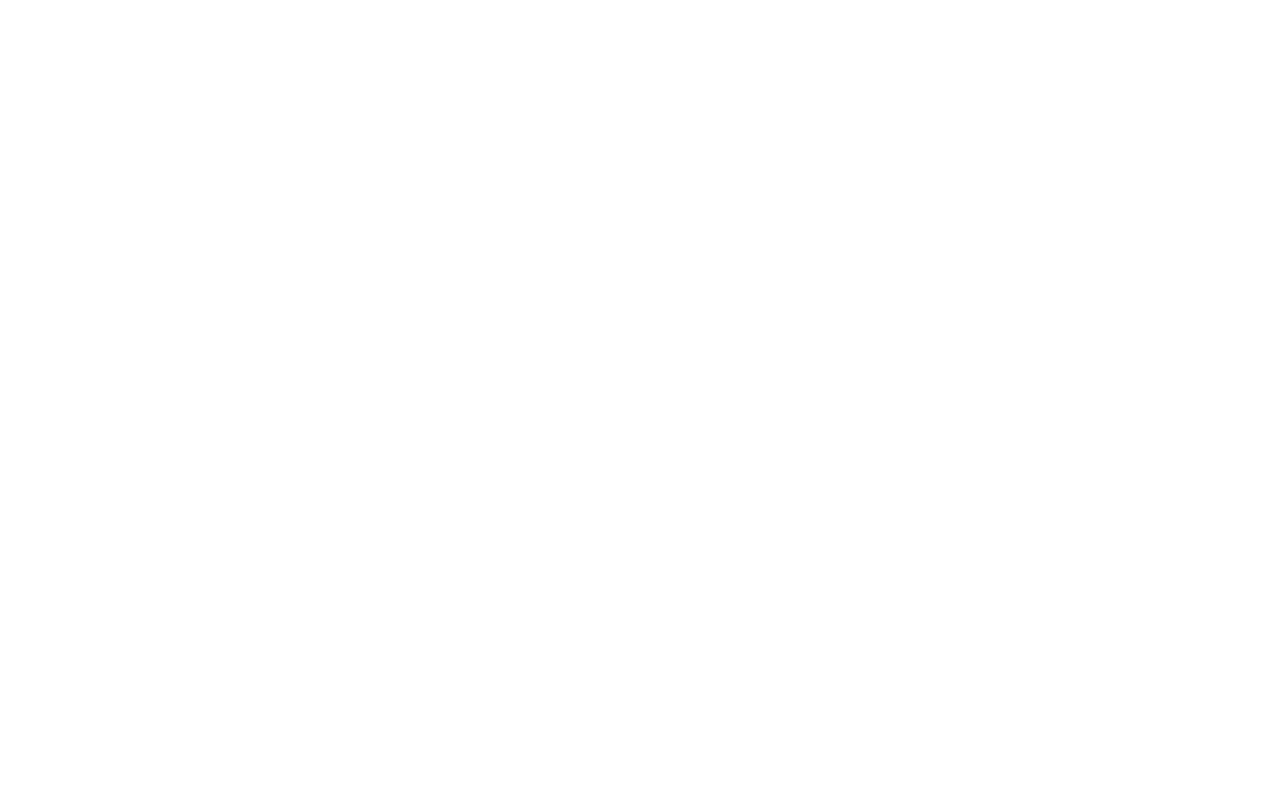
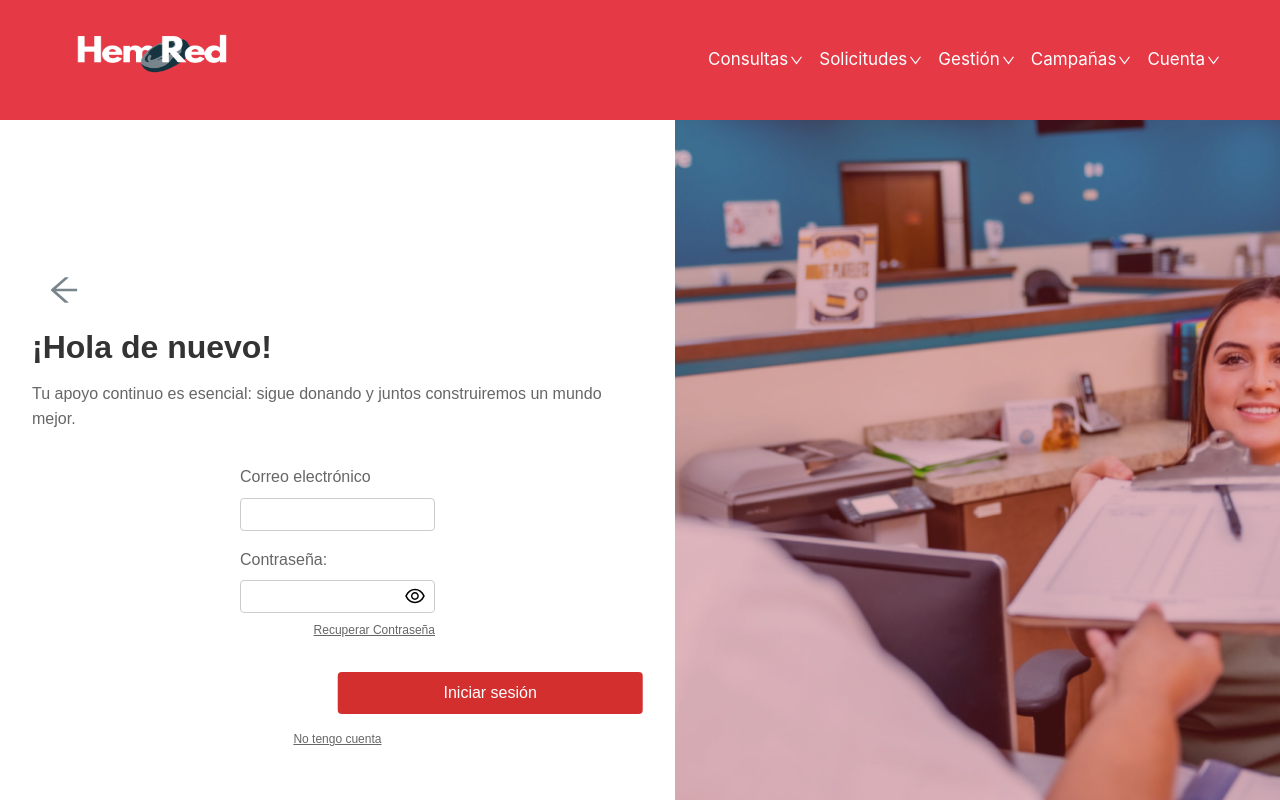
Before and after one commit to AlejandroBeltre/HemoRed, a React (Create React App) app in the folder frontend/: page /loginUser in a window 1280 px wide. Before the commit this address had no page. Shown: the top 800 px of the page. Built offline with nearby package versions, Linux system fonts and the light colour scheme.

Commit message:
finished login an created the recover password page

```diff
--- a/frontend/src/App.js
+++ b/frontend/src/App.js
@@ -3,6 +3,8 @@ import React, {useState, useEffect } from 'react';
 import { Routes, Route, Navigate } from 'react-router-dom';
 import HomePage from './homePage/homePage';
 import RegisterUser from './registerUser/registerUser';
+import LoginUser from './logIn/loginUser';
+import RecoverPassword from './recoverPassword/recoverPassword';
 
 function App() {
   return (
@@ -10,6 +12,8 @@ function App() {
       <Routes>
         <Route path="/" element={<HomePage />}/>
         <Route path="/registerUser" element={<RegisterUser />}/>
+        <Route path="/loginUser" element={<LoginUser />}/>
+        <Route path="/recoverPassword" element={<RecoverPassword />}/>
       </Routes>
     </div>
   );
--- a/frontend/src/components/dropdownMenuCuenta.jsx
+++ b/frontend/src/components/dropdownMenuCuenta.jsx
@@ -7,7 +7,8 @@ const Dropdown = ({ visible }) => {
   return (
     <div className="dropdown-menu">
       <ul>
-        <li><Link to="registerUser" style={{textDecoration: 'none', color: 'inherit'}}>Registro</Link></li>
+        <li><Link to="/registerUser" style={{textDecoration: 'none', color: 'inherit'}}>Registrarme</Link></li>
+        <li><Link to="/loginUser" style={{textDecoration: 'none', color: 'inherit'}}>Iniciar sesión</Link></li>
       </ul>
     </div>
   );
--- a/frontend/src/components/footer.css
+++ b/frontend/src/components/footer.css
@@ -1,7 +1,8 @@
-.container {
+.container-footer {
     max-width: 1200px;
     margin: 0 auto;
     padding: 0 20px;
+    color: white;
   }
 
 footer {
@@ -43,10 +44,15 @@ footer {
     font-size: 40px;
   }
 
-  .footer-bottom {
+  .footer-bottom-foot {
     text-align: center;
+    color: white;
     border-top: 1px solid rgba(255, 255, 255, 0.1);
     padding-top: 1rem;
+  }
+
+  .footer-bottom-foot p {
+    color: white;
   }
 
   .logo{
--- a/frontend/src/components/footer.jsx
+++ b/frontend/src/components/footer.jsx
@@ -6,7 +6,7 @@ import logo from '../assets/images/HemoRedLogo.png'
 function Footer() {
     return (
         <footer>
-            <div className="container">
+            <div className="container-footer">
                 <div className="footer-content">
                     <div className="footer-links">
                         <img src={logo} alt="Logo" className='logo' />
@@ -22,7 +22,7 @@ function Footer() {
                         <XOutlined />
                     </div>
                 </div>
-                <div className="footer-bottom">
+                <div className="footer-bottom-foot">
                     <p>Grupo 02 | 2024 | Aseguramiento de la calidad</p>
                 </div>
             </div>
--- /dev/null
+++ b/frontend/src/logIn/loginUser.css
@@ -0,0 +1,128 @@
+.login-container {
+    display: flex;
+    height: 100vh;
+    font-family: Arial, sans-serif;
+  }
+
+  .login-form {
+    flex: 1;
+    padding: 2rem;
+    display: flex;
+    flex-direction: column;
+    justify-content: center;
+    text-align: left;
+  }
+
+  .back-button {
+    align-self: flex-start;
+    background: none;
+    border: none;
+    font-size: 1.5rem;
+    cursor: pointer;
+    margin-bottom: 1rem;
+  }
+
+  h1 {
+    color: #333;
+    margin-bottom: 0.5rem;
+
+  }
+
+  p {
+    color: #666;
+    margin-bottom: 2rem;
+  }
+
+  .form-group-login {
+    margin-bottom: 1rem;
+    position: relative;
+    gap: 1rem;
+    align-self: center;
+    align-items: center;
+    justify-content: center;
+    justify-self: center;
+  }
+
+  label {
+    display: block;
+    margin-bottom: 0.5rem;
+    color: #666;
+  }
+
+  input {
+    width: 100%;
+    padding: 0.5rem;
+    border: 1px solid #ccc;
+    border-radius: 4px;
+
+  }
+
+  .password-toggle {
+    position: absolute;
+    right: 10px;
+    top: 50%;
+    transform: translateY(-50%);
+    cursor: pointer;
+  }
+
+  .submit-button {
+    display: block;
+    width: 50%;
+    padding: 0.75rem;
+    left: 50%;
+    transform: translateX(50%);
+    background-color: #d32f2f;
+    color: white;
+    border: none;
+    border-radius: 4px;
+    cursor: pointer;
+    justify-self: center;
+    align-self: center;
+    place-self: center;
+    margin-top: 1rem;
+    font-size: 16px;
+  }
+
+  .no-account {
+    text-align: center;
+    margin-top: 1rem;
+    color: #666;
+    text-decoration: none;
+    font-size: 12px;
+  }
+
+  .image-container {
+    display: flex;
+    justify-content: center;
+  }
+
+  .image-container img {
+    max-width: 100%;
+    max-height: 100%;
+    object-fit: cover;
+    justify-content: center;
+  }
+
+  @media (max-width: 768px) {
+    .login-container {
+      flex-direction: column;
+    }
+
+    .image-container {
+      display: flex;
+      width: 100%;
+      height: 100%;
+    }
+    .image {
+        width: 100%;
+        height: 100%;
+    }
+  }
+
+  .recover-account {
+    text-align: right;
+    margin-top: 0.5rem;
+    color: #666;
+    text-decoration: none;
+    font-size: 12px;
+  }
--- /dev/null
+++ b/frontend/src/logIn/loginUser.jsx
@@ -0,0 +1,82 @@
+import React, { Component, useState } from 'react'
+import { Link, useNavigate } from 'react-router-dom'
+import Footer from '../components/footer'
+import Headers from '../components/header'
+import { ArrowLeftOutlined, EyeOutlined, EyeInvisibleOutlined} from '@ant-design/icons'
+import loginPhoto from '../assets/images/loginPhoto.png'
+import './loginUser.css'
+
+function LoginUser() {
+    const [passwordVisible, setPasswordVisible] = useState(false);
+    const [formData, setFormData] = useState({
+        email: '',
+        password: ''
+    })
+    const handleChange = (e) => {
+        const { name, value } = e.target;
+            setFormData({
+                ...formData,
+                [name]: value
+            });
+      };
+    const navigate = useNavigate();
+    const handleBack = () => {
+        navigate(-1);
+    }
+
+    const handleSubmit = (e) => {
+        e.preventDefault();
+        console.log(formData);
+        navigate('/');
+    }
+    return (
+      <div>
+        <Headers />
+        <div className="login-container">
+            <div className="login-form">
+                <ArrowLeftOutlined className="back" onClick={handleBack}/>
+                <h1>¡Hola de nuevo!</h1>
+                <p>Tu apoyo continuo es esencial: sigue donando y juntos construiremos un mundo mejor.</p>
+                <form>
+                <div className="form-group-login">
+                    <label htmlFor="email">Correo electrónico</label>
+                    <input
+                    type="email"
+                    id="email"
+                    name="email"
+                    value={formData.email}
+                    onChange={handleChange}
+                    required />
+                </div>
+                <div className="form-group-login">
+                <label htmlFor="password">Contraseña:</label>
+                <div className="password-input">
+                    <input
+                    type={passwordVisible ? 'text' : 'password'}
+                    id="password"
+                    name="password"
+                    value={formData.password}
+                    onChange={handleChange}
+                    required
+                    />
+                <button type="button" onClick={() => setPasswordVisible(!passwordVisible)} className='toggle-password'>
+                  {passwordVisible ? <EyeInvisibleOutlined /> : <EyeOutlined />}
+                </button>
+                </div>
+                <p className='recover-account'><Link to="/recoverPassword" style={{color: 'inherit'}}>Recuperar Contraseña</Link></p>
+            </div>
+                <button type="submit" className="submit-button">Iniciar sesión</button>
+                <p className='no-account'><Link to="/registerUser" style={{color: 'inherit'}}>No tengo cuenta</Link></p>
+                </form>
+            </div>
+            <div className="image-container">
+                <img src={loginPhoto} alt="Office worker at desk" className='image'/>
+            </div>
+            </div>
+        <Footer />
+      </div>
+    )
+  }
+
+
+export default LoginUser;
--- /dev/null
+++ b/frontend/src/recoverPassword/recoverPassword.jsx
@@ -0,0 +1,17 @@
+import React, { Component } from 'react'
+import { Link } from 'react-router-dom'
+import './recoverPassword.css'
+import Headers from '../components/header'
+import Footer from '../components/footer'
+
+function RecoverPassword() {
+    return (
+      <div>
+        <Headers />
+
+        <Footer />
+      </div>
+    )
+  }
+
+export default RecoverPassword;
--- a/frontend/src/registerUser/registerUser.css
+++ b/frontend/src/registerUser/registerUser.css
@@ -118,6 +118,7 @@
     left: 42%;
     transform: translateX(-50%);
     width: 50%;
+    top: 96%;
     transform: translateY(50%);
     color: #79858C;
     font-size: 14px!important;
--- a/frontend/src/registerUser/registerUser.jsx
+++ b/frontend/src/registerUser/registerUser.jsx
@@ -323,7 +323,7 @@ function RegisterUser() {
             <button type="submit" className="register-button">Registrarse</button>
             </form>
             <p className="login-link">
-                <Link to="/login" style={{color: 'inherit'}}>¿Ya tienes una cuenta?</Link>
+                <Link to="/loginUser" style={{color: 'inherit'}}>¿Ya tienes una cuenta?</Link>
             </p>
         </div>
         <Footer />
```
Also changed, not shown: frontend/src/assets/images/loginPhoto.png (added), frontend/src/recoverPassword/recoverPassword.css (added).
